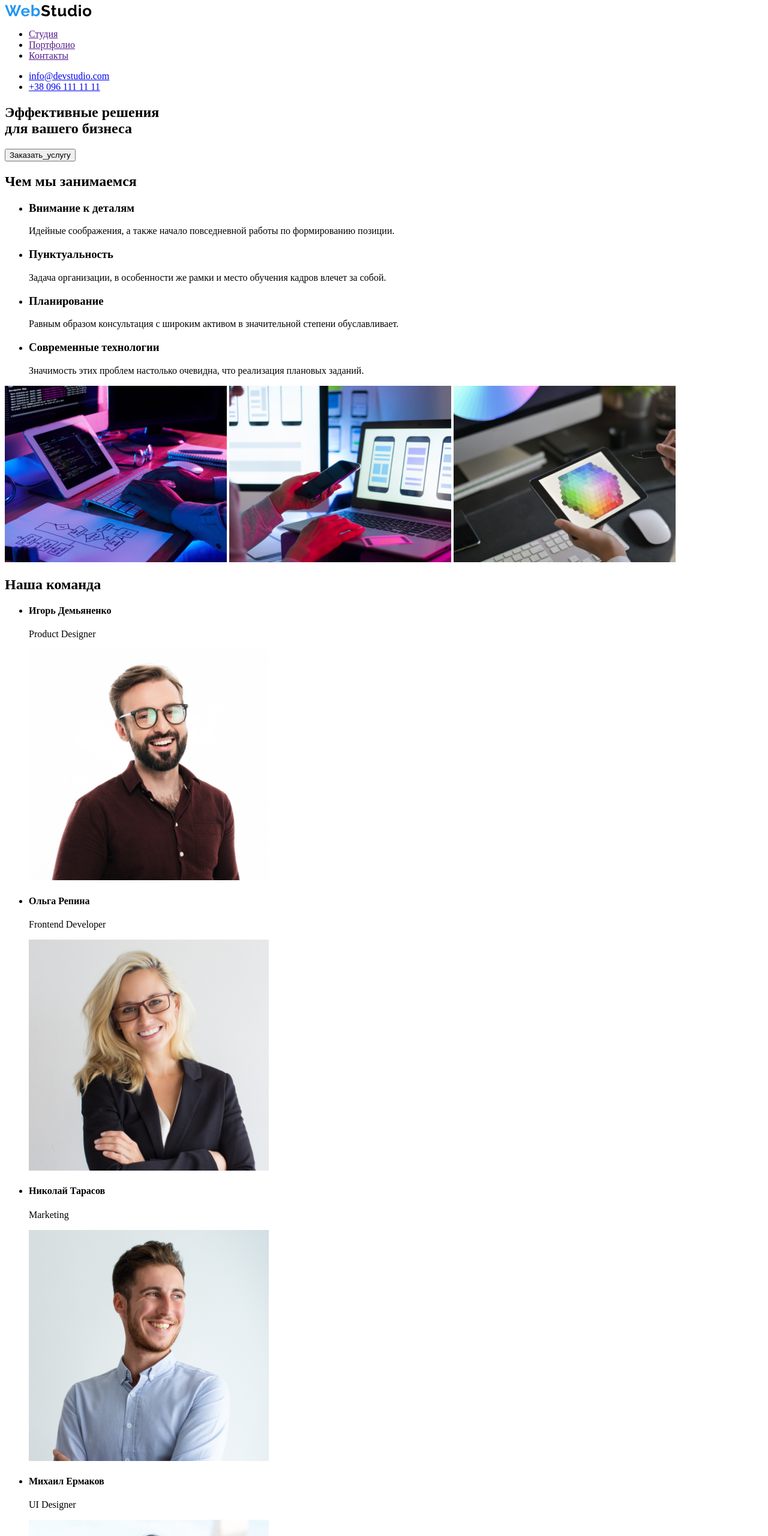
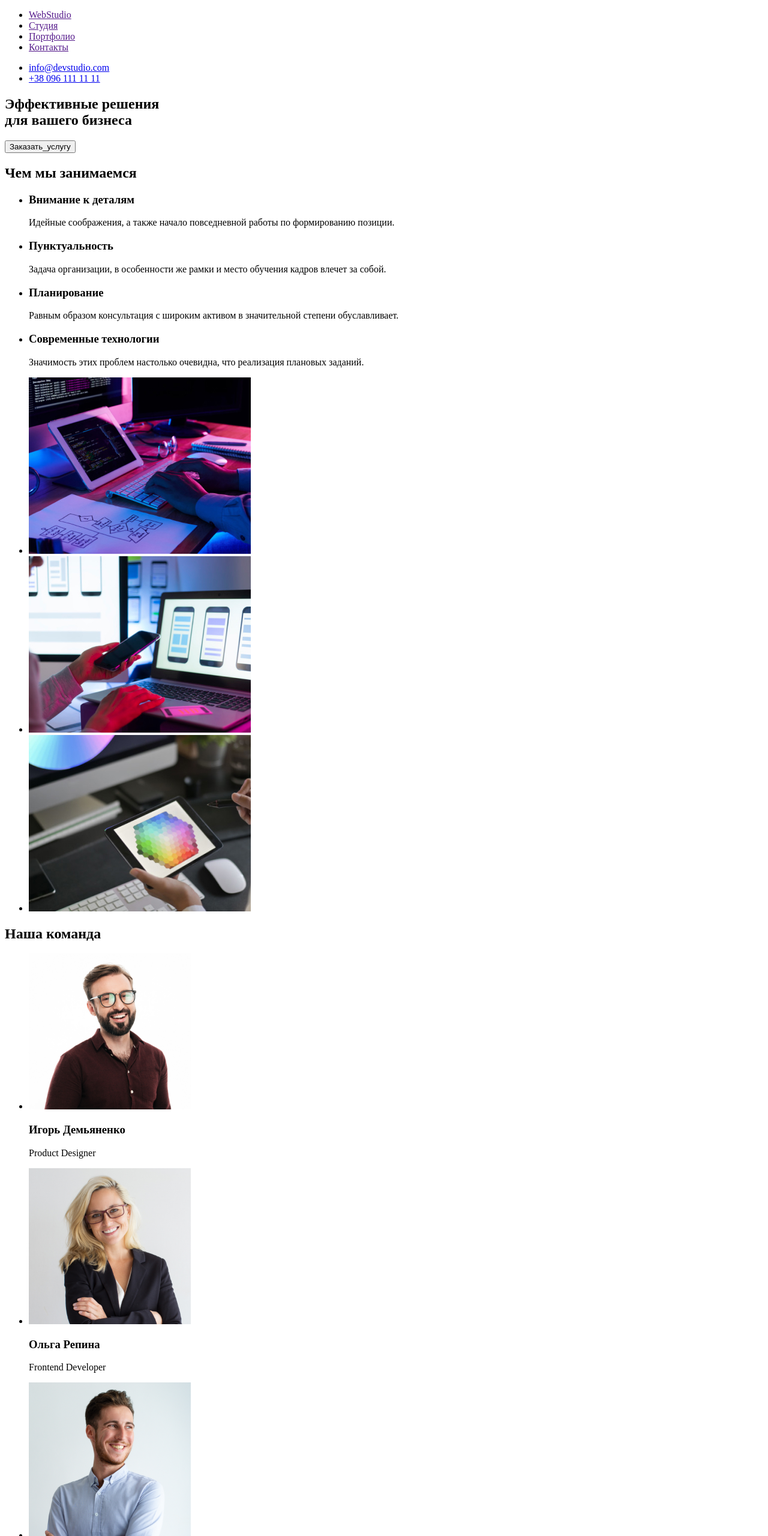
Before and after one commit to AndriiHnidets/goit-markup-hw-01, a plain HTML site: page index.html in a window 1280 px wide. Shown: the top 2560 px of the page at 60% size. Drawn offline with Linux system fonts and the light colour scheme.

Commit message:
добавив правки після перевірки

```diff
--- a/index.html
+++ b/index.html
@@ -10,28 +10,25 @@
     <header>
         <!--header-->
        <nav>
-            <a href="./">
-                <img src="./images/logo.svg" alt="">
-                <!--logo of site-->
-            </a>
-
             <ul>
+                <li><a lang="en" href="">WebStudio</a></li>
                 <li><a href="">Студия</a></li>
                 <li><a href="">Портфолио</a></li>
                 <li><a href="">Контакты</a></li>
             </ul>
+        </nav>
             <ul>
                 <li><a href="info@devstudio.com">info@devstudio.com</a></li>
                 <li><a href="+380961111111">+38 096 111 11 11</a></li>
             </ul>
-       </nav>
+
     </header>
     <main>
         <!--section-1-->
         <div>
             <section>
                 <h1>Эффективные решения <br> для вашего бизнеса</h1>
-                <button>Заказать_услугу</button>
+                <button type="button">Заказать_услугу</button>
             </section>
         </div>
         <!--section-2-->
@@ -55,60 +52,55 @@
                     <h3>Современные технологии</h3>
                     <p>Значимость этих проблем настолько очевидна, что реализация плановых заданий.</p>
                 </li>
-
-
             </ul>
-                <img src="./images/section_2/picture_1.jpg" alt="picture_1">
-                <img src="./images/section_2/picture_2.jpg" alt="picture_2">
-                <img src="./images/section_2/picture_3.jpg" alt="picture_3">
+            <ul>
+                <li><img src="./images/section_2/picture_1.jpg" alt="картинка_1" width="370"></li>
+                <li><img src="./images/section_2/picture_2.jpg" alt="картинка_2" width="370"></li>
+                <li><img src="./images/section_2/picture_3.jpg" alt="картинка_3" width="370"></li>
+            </ul>
         </section>
         <!--section-3-->
         <section>
             <h2>Наша команда</h2>
             <ul>
                 <li>
-                    <h4>Игорь Демьяненко</h4>
+                    <img src="./images/section_3/personal_1.jpg" alt="персонал_1" width="270">
+                    <h3>Игорь Демьяненко</h3>
                     <p> <span lang="en">Product Designer</span></p>
-                    <img src="./images/section_3/personal_1.jpg" alt="personal_1" width="400">
                 </li>
             </ul>
             <ul>
                 <li>
-                    <h4>Ольга Репина</h4>
+                    <img src="./images/section_3/personal_2.jpg" alt="персонал_2" width="270">
+                    <h3>Ольга Репина</h3>
                     <p> <span lang="en">Frontend Developer</span></p>
-                    <img src="./images/section_3/personal_2.jpg" alt="personal_2" width="400">
                 </li>
             </ul>
             <ul>
                 <li>
-                    <h4>Николай Тарасов</h4>
+                    <img src="./images/section_3/personal_3.jpg" alt="персонал_3" width="270">
+                    <h3>Николай Тарасов</h3>
                     <p> <span lang="en">Marketing</span></p>
-                    <img src="./images/section_3/personal_3.jpg" alt="personal_3" width="400">
                 </li>
             </ul>
             <ul>
                 <li>
-                    <h4>Михаил Ермаков</h4>
+                    <img src="./images/section_3/personal_4.jpg" alt="персонал_4" width="270">
+                    <h3>Михаил Ермаков</h3>
                     <p> <span lang="en">UI Designer</span></p>
-                    <img src="./images/section_3/personal_4.jpg" alt="personal_4" width="400">
                 </li>
             </ul>
         </section>
     </main>
     <footer>
         <!--footer-->
-        <nav>
             <a href="./">
                 <img src="./images/logo.svg" alt="logo">
                 <!--logo of site-->
             </a>
-             <ul>
-                <li><address>г. Киев, пр-т Леси Украинки, 26</address></li>
-                <li><a href="info@example.com">info@example.com</a></li>
-                <li><a href="+380991111111">+38 099 111 11 11</a></li>
-            </ul>
-        </nav>
+            <a href="">г. Киев, пр-т Леси Украинки, 26</a>
+            <a href="info@example.com">info@example.com</a>
+            <a href="+380991111111">+38 099 111 11 11</a>
     </footer>
-
 </body>
 </html>
```
